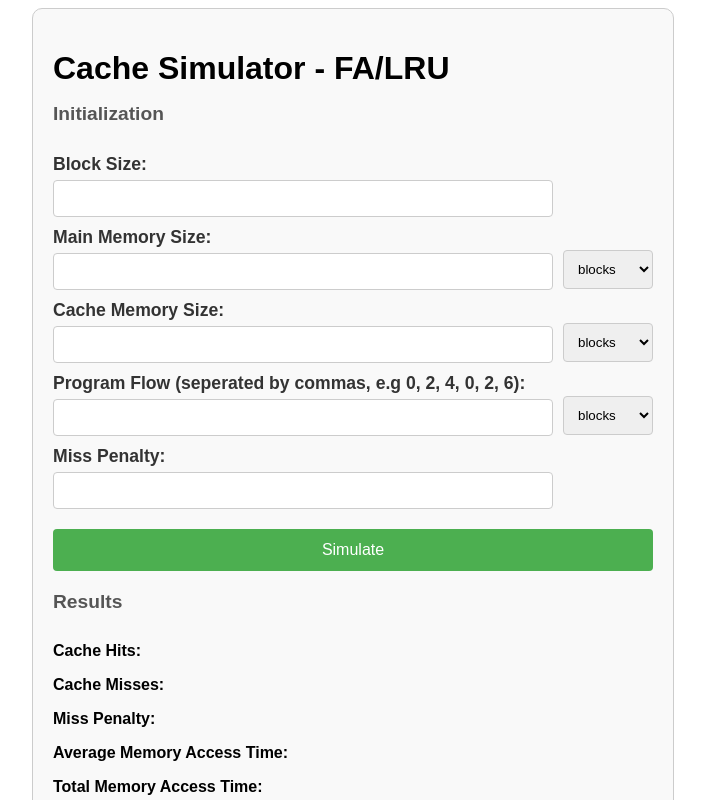
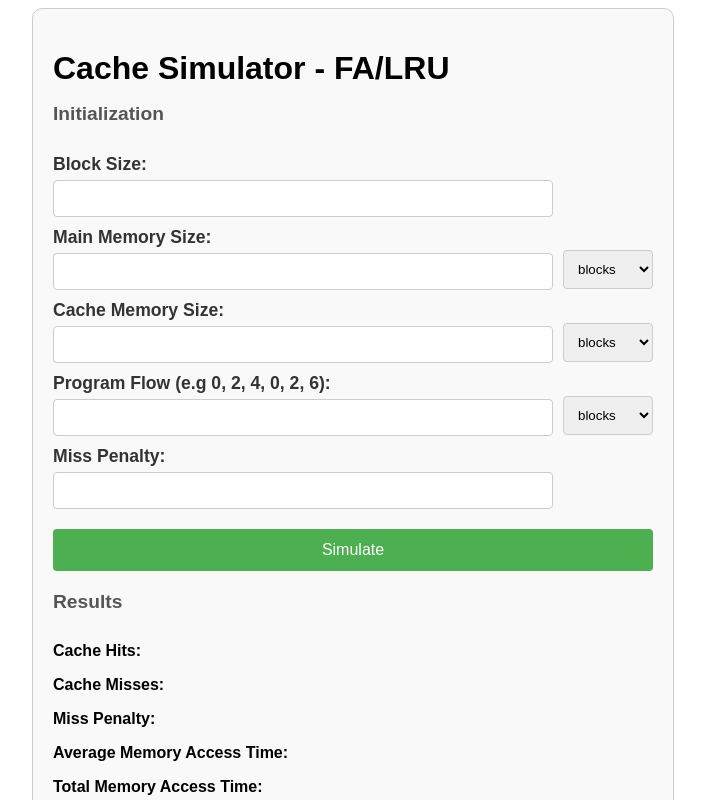
Before and after one commit to kaitiepiee/sp, a Next.js app: page / in a window 1280 px wide. Shown: the top 800 px of the page, without its empty margins (287-992 px from the left). Built offline with nearby package versions, Linux system fonts and the light colour scheme.

Commit message:
minor changes

```diff
--- a/pages/index.js
+++ b/pages/index.js
@@ -47,7 +47,7 @@ export default function Home() {
           </div>
 
           <div className="form-group">
-            <label htmlFor="program-flow">Program Flow (seperated by commas, e.g 0, 2, 4, 0, 2, 6):</label>
+            <label htmlFor="program-flow">Program Flow (e.g 0, 2, 4, 0, 2, 6):</label>
             <div className="input-group">
               <input type="text" id="program-flow" name="program-flow" />
               <select>
```
